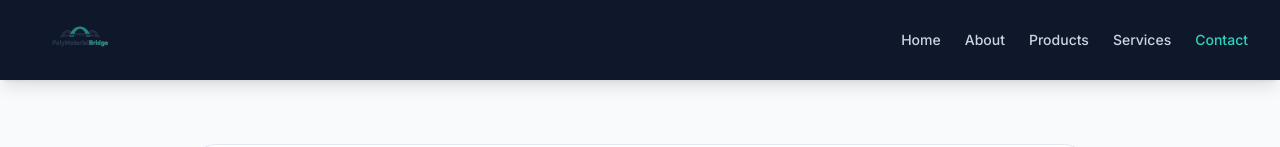
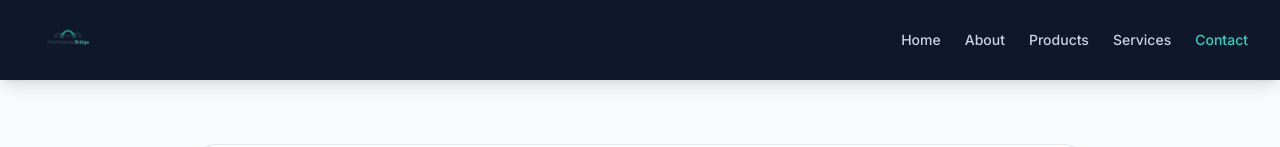
Before and after one commit to Polymaterialbridge/polymaterialbridge-website, a React (Vite) app: page /#/contact in a window 1280 px wide. Shown: the top 147 px of the page. Built offline with nearby package versions, Linux system fonts and the light colour scheme.

Commit message:
Update Header.tsx

```diff
--- a/components/Header.tsx
+++ b/components/Header.tsx
@@ -17,7 +17,7 @@ const Header: React.FC = () => {
     <header className="bg-slate-900 text-white sticky top-0 z-50 shadow-lg">
       <div className="container mx-auto px-4 md:px-8 flex justify-between items-center h-20">
         <Link to="/" className="flex items-center">
-          <img src="/logo.png" alt="PolyMaterialBridge" className="h-16" />
+          <img src="/logo.png" alt="PolyMaterialBridge" className="h-16" style={{maxHeight: '48px'}} />
         </Link>
 
         <nav className="flex space-x-6">
```
